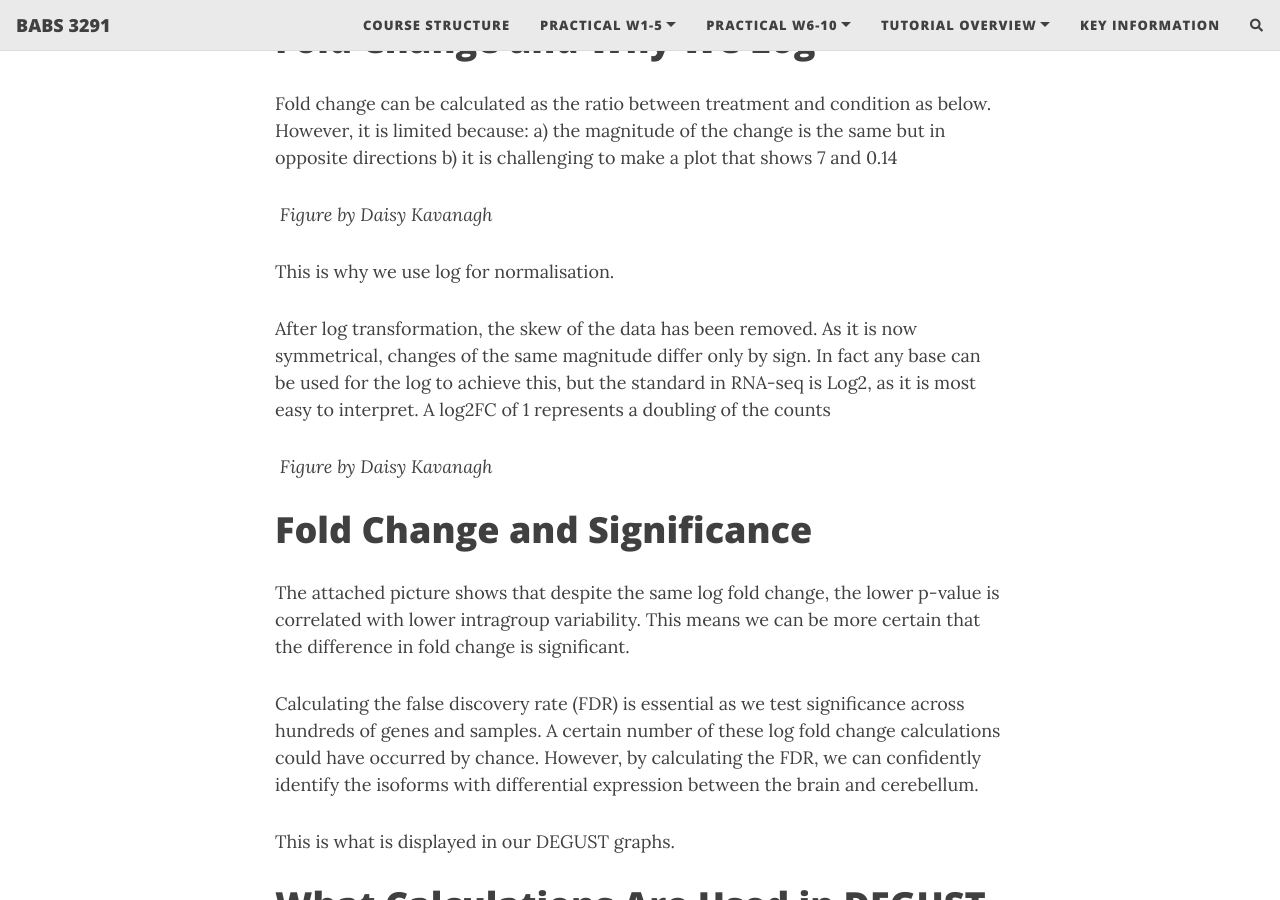
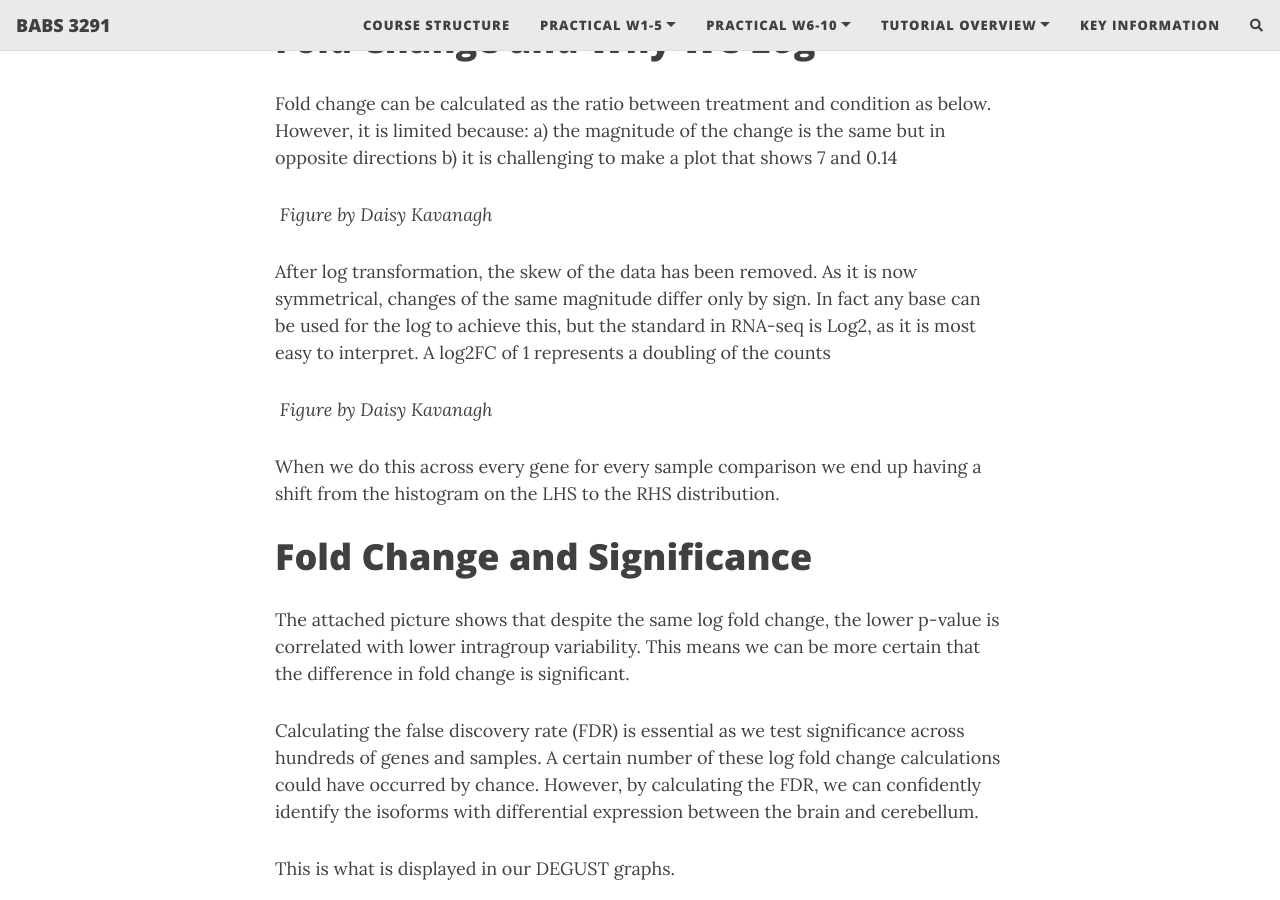
Before and after one commit to theheking/babs-rna-seq-2024, a Jekyll site: the page built from practical_overview/Week8B_Explaining_DE.md, in a window 1280 px wide and 900 px high, scrolled down 5783 px. Built offline with Jekyll 4.4.1, drawn with Linux system fonts in a browser that asks for light colours; nearby versions of some CDN libraries; comment, search, counter and statistics services are not loaded.

Commit message:
Update Week8B_Explaining_DE.md

```diff
--- a/practical_overview/Week8B_Explaining_DE.md
+++ b/practical_overview/Week8B_Explaining_DE.md
@@ -118,13 +118,17 @@ b) it is challenging to make a plot that shows 7 and 0.14
  ![](../assets/img/norm_before.png)
 *Figure by Daisy Kavanagh*
 
-This is why we use log for normalisation.
-![](../assets/img/lognorm.png)
 
 After log transformation, the skew of the data has been removed. As it is now symmetrical, changes of the same magnitude differ only by sign. In fact any base can be used for the log to achieve this, but the standard in RNA-seq is Log2, as it is most easy to interpret. A log2FC of 1 represents a doubling of the counts
 
  ![](../assets/img/norm_after.png)
 *Figure by Daisy Kavanagh*
+
+
+When we do this across every gene for every sample comparison we end up having a shift from the histogram on the LHS to the RHS distribution.
+![](../assets/img/lognorm.png)
+
+
 
 Fold Change and Significance
 ============================
```
